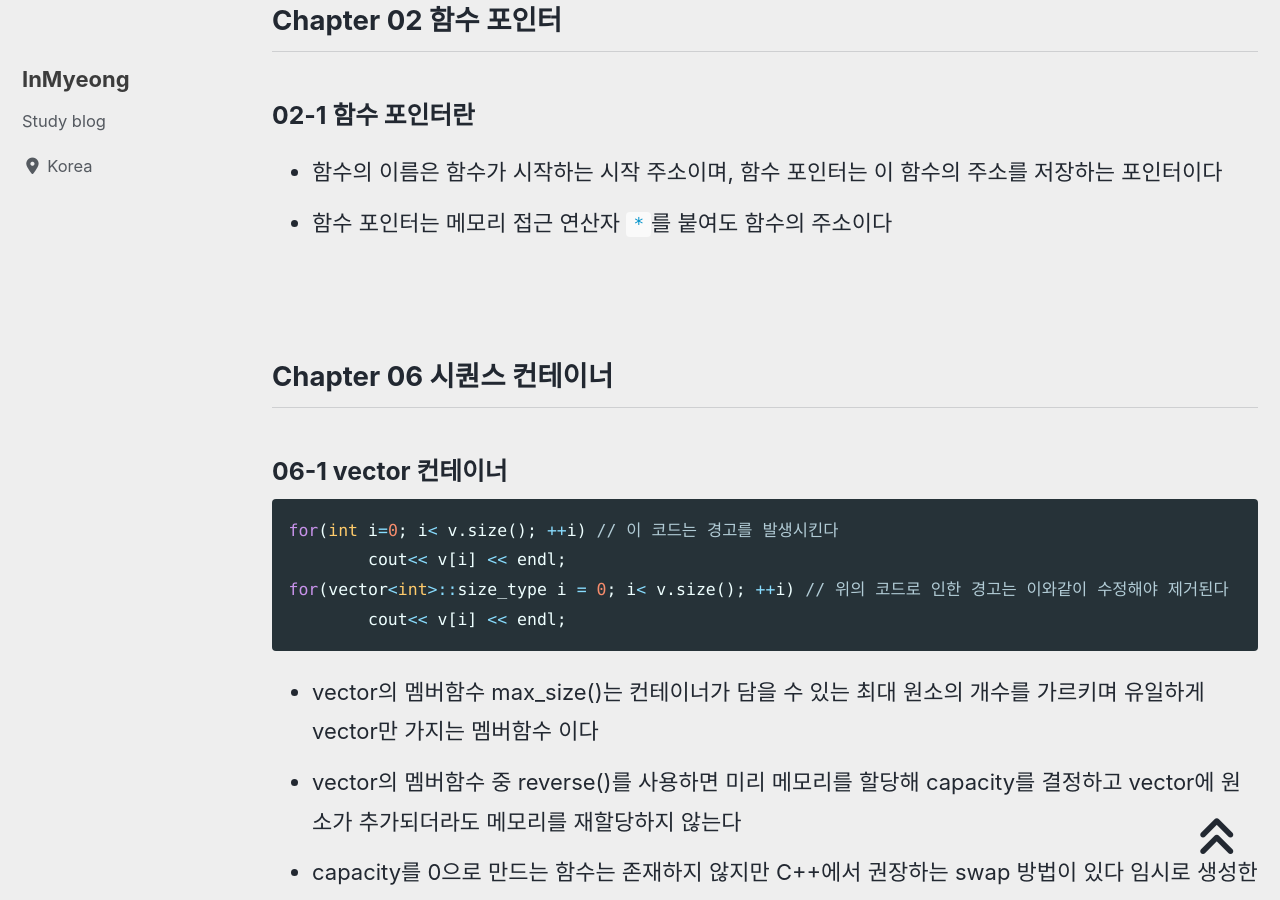
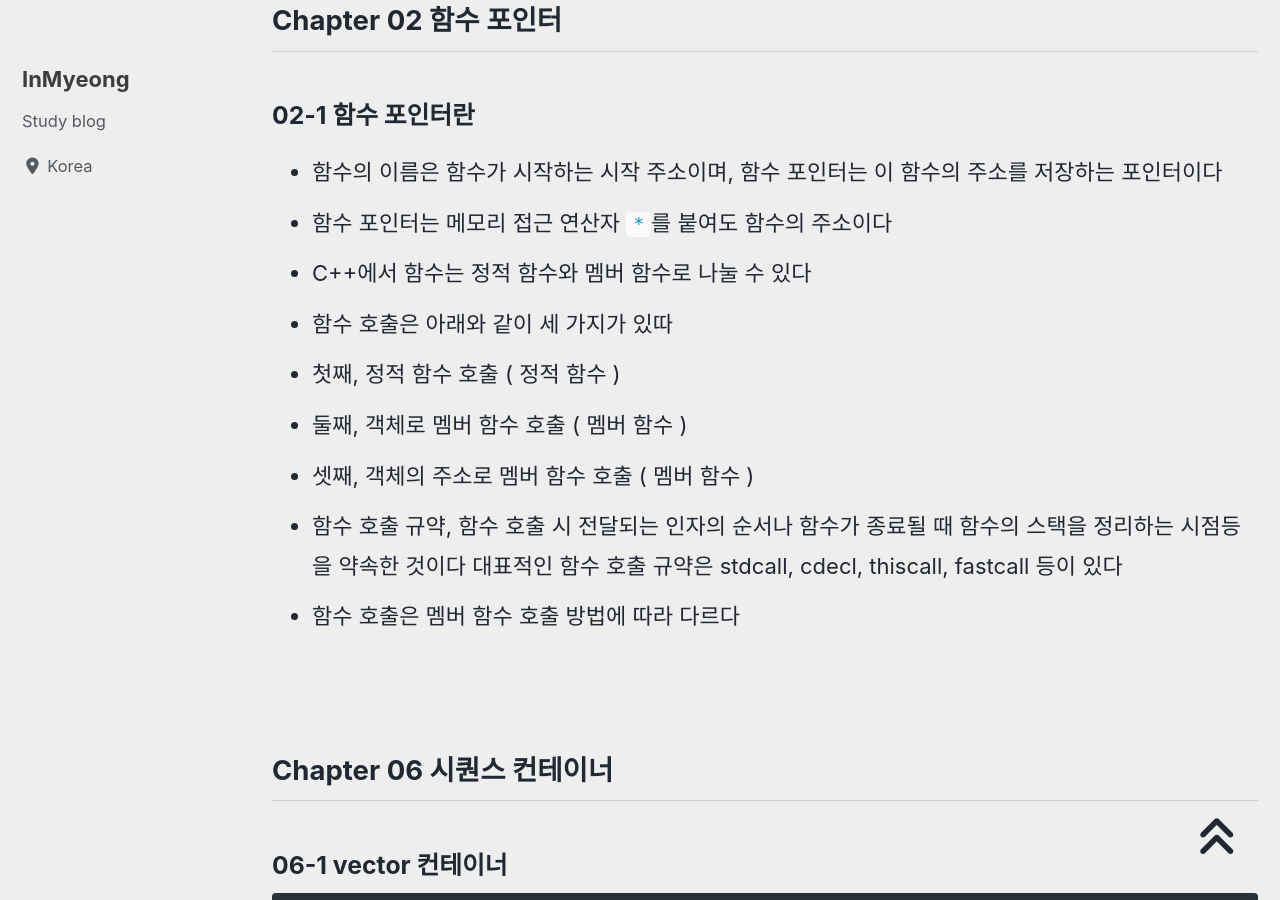
Before and after one commit to devMyeong/devMyeong.github.io, a Jekyll site: the page built from _posts/stl/2021-08-12-cpp-stl.md, in a window 1280 px wide and 900 px high, scrolled down 3392 px. Built offline with Jekyll 4.4.1, drawn with Linux system fonts in a browser that asks for light colours; cached includes are drawn as plain includes; nearby versions of some CDN libraries; some web fonts are replaced; comment, search, counter and statistics services are not loaded.

Commit message:
update stl chapter 02-1

```diff
--- a/_posts/stl/2021-08-12-cpp-stl.md
+++ b/_posts/stl/2021-08-12-cpp-stl.md
@@ -62,6 +62,13 @@ last_modified_at: 2021-08-24
 ### 02-1 함수 포인터란
 - 함수의 이름은 함수가 시작하는 시작 주소이며, 함수 포인터는 이 함수의 주소를 저장하는 포인터이다
 - 함수 포인터는 메모리 접근 연산자 `*`를 붙여도 함수의 주소이다
+- C++에서 함수는 정적 함수와 멤버 함수로 나눌 수 있다
+- 함수 호출은 아래와 같이 세 가지가 있따
+- 첫째, 정적 함수 호출 ( 정적 함수 )
+- 둘째, 객체로 멤버 함수 호출 ( 멤버 함수 )
+- 셋째, 객체의 주소로 멤버 함수 호출 ( 멤버 함수 )
+- 함수 호출 규약, 함수 호출 시 전달되는 인자의 순서나 함수가 종료될 때 함수의 스택을 정리하는 시점등을 약속한 것이다 대표적인 함수 호출 규약은 stdcall, cdecl, thiscall, fastcall 등이 있다
+- 함수 호출은 멤버 함수 호출 방법에 따라 다르다
 
 <br>
 
```
